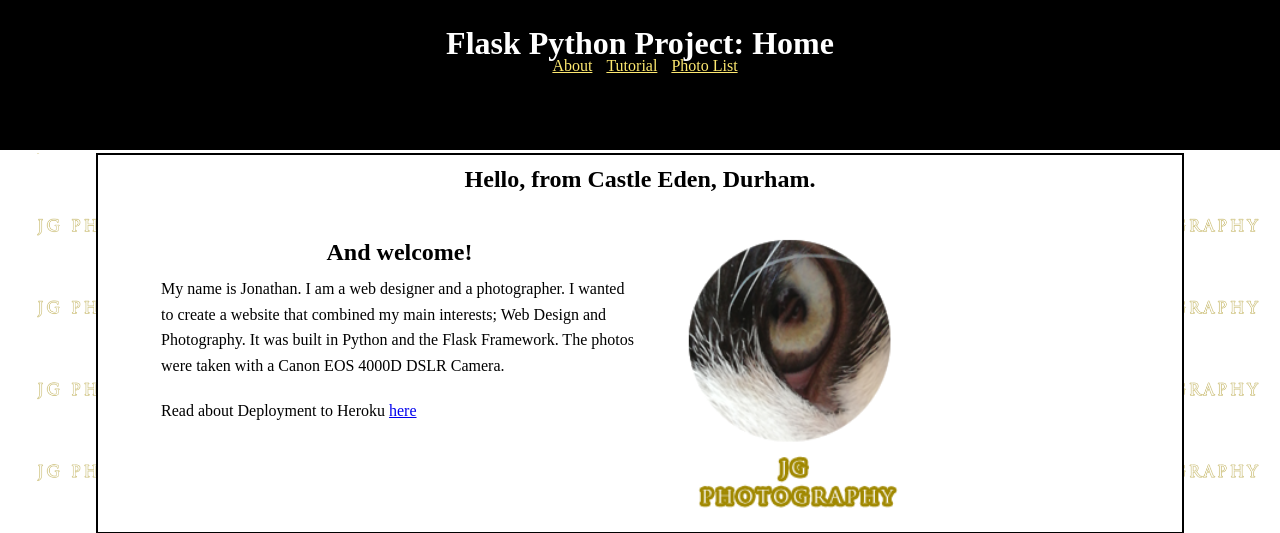
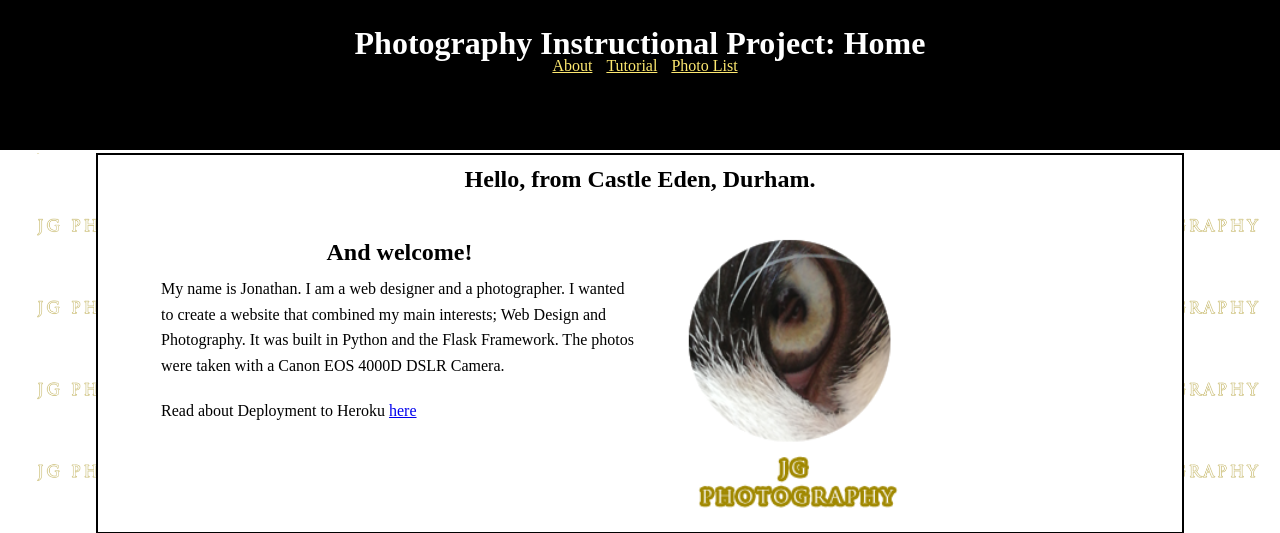
Before and after one commit to jg-digital-media/jgdm_flask_project, a Flask app: page / in a window 1280 px wide. Shown: the top 533 px of the page. Run offline with Flask 2, Linux system fonts and the light colour scheme; some web fonts are replaced.

Commit message:
main site title

```diff
--- a/templates/layout.html
+++ b/templates/layout.html
@@ -14,7 +14,7 @@
 
     <header class="header">
 
-        <h1> Flask Python Project: {% block header %} {%endblock%} </h1>
+        <h1> Photography Instructional Project: {% block header %} {%endblock%} </h1>
 
         <nav>
             <ul>
```
